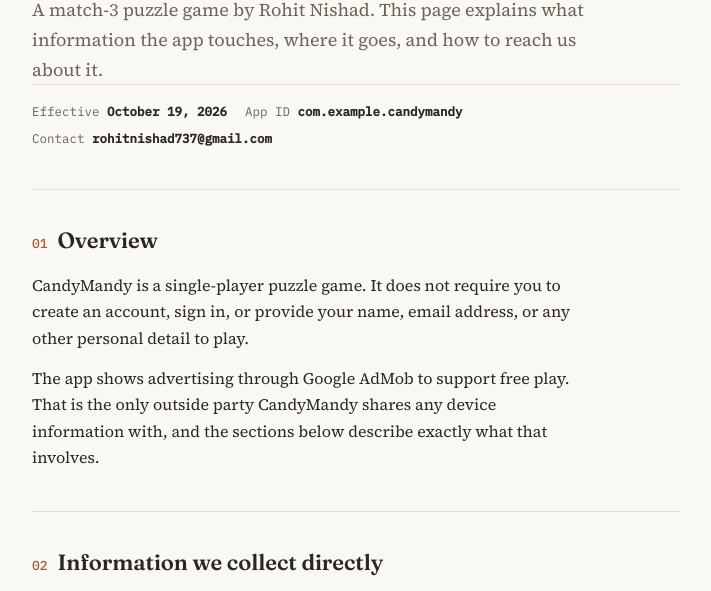
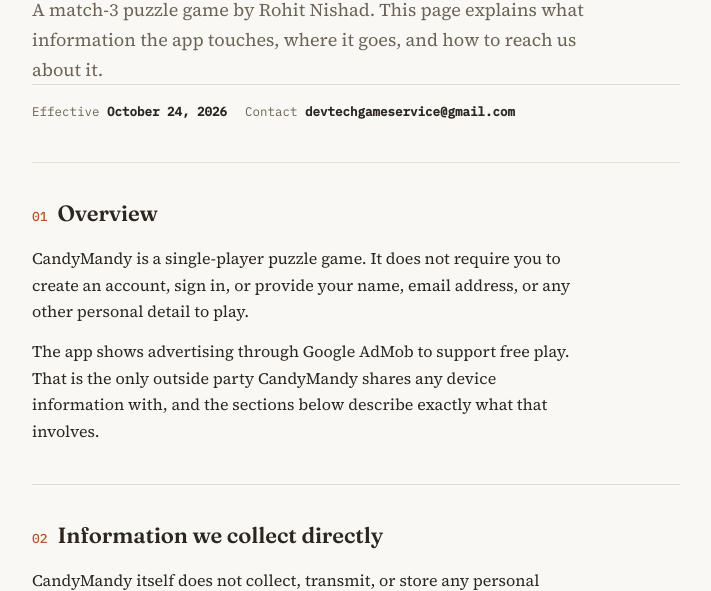
Before and after one commit to Rohit737-star/CandyMandy, a plain HTML site: page index.html in a window 1280 px wide. Shown: the part 150-741 px from the top of the page, without its empty margins (284-995 px from the left). Drawn offline with Linux system fonts and the light colour scheme.

Commit message:
Revise privacy policy contact details and date
Updated effective date and contact email in the privacy policy.

```diff
--- a/index.html
+++ b/index.html
@@ -208,9 +208,8 @@
     <h1>CandyMandy</h1>
     <p class="lede">A match-3 puzzle game by Rohit Nishad. This page explains what information the app touches, where it goes, and how to reach us about it.</p>
     <div class="meta">
-      <span>Effective <b>October 19, 2026</b></span>
-      <span>App ID <b>com.example.candymandy</b></span>
-      <span>Contact <b>rohitnishad737@gmail.com</b></span>
+      <span>Effective <b>October 24, 2026</b></span>
+      <span>Contact <b>devtechgameservice@gmail.com</b></span>
     </div>
   </header>
 
@@ -292,13 +291,13 @@
       <p>Questions about this policy or how CandyMandy handles data can be sent directly to the developer:</p>
       <div class="contact-box">
         <p>Rohit Nishad</p>
-        <p class="email">rohitnishad737@gmail.com</p>
+        <p class="email">devtechgameservice@gmail.com</p>
       </div>
     </section>
   </main>
 
   <footer>
-    CandyMandy &middot; com.example.candymandy &middot; Last updated 2026-10-19
+    CandyMandy &middot; Last updated 2026-10-24
   </footer>
 </div>
 </body>
```
